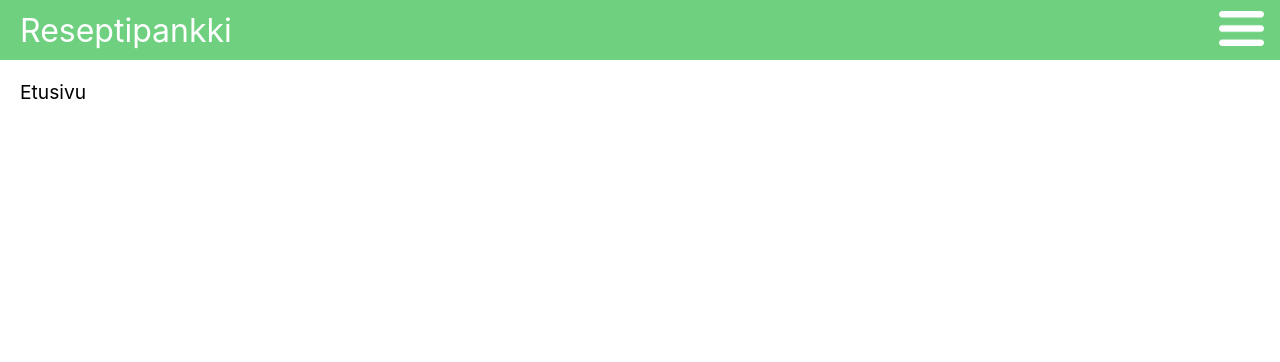
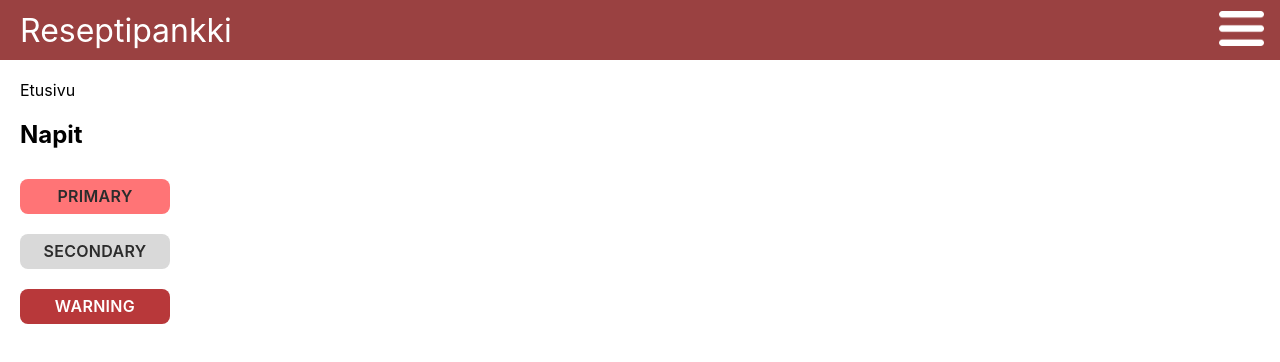
Before and after one commit to jamktiko/aanikeittokirja, a React (Create React App) app in the folder reseptipankki/: page / in a window 1280 px wide. Shown: the top 362 px of the page. Built offline with nearby package versions, Linux system fonts and the light colour scheme.

Commit message:
värejä ja button-komponentti

```diff
--- /dev/null
+++ b/reseptipankki/src/components/Button.js
@@ -0,0 +1,23 @@
+import React from 'react';
+import PropTypes from 'prop-types';
+import '../styles/Button.css';
+
+/*
+Kaikki sovelluksen napit luodaan tällä komponentilla, jotta niistä
+tulee yhtenmukaiset. Color määritää napin värit (vaihtoehdot ovat
+primary, secondary ja warning), text määrittää mitä napissa lukee.
+*/
+const Button = ({ color, text }) => {
+  // Koska napilla on kaksi css-luokkaa, ne syötetään siihen näin.
+  const classes = `buttonClass ${color}`;
+
+  return <button className={classes}>{text}</button>;
+};
+
+// Parametrien tyypitykset.
+Button.propTypes = {
+  color: PropTypes.oneOf(['primary', 'secondary', 'warning']),
+  text: PropTypes.any,
+};
+
+export default Button;
--- a/reseptipankki/src/components/FrontPage.js
+++ b/reseptipankki/src/components/FrontPage.js
@@ -1,4 +1,5 @@
 import React from 'react';
+import Button from './Button';
 
 /*
 Etusivun komponentti. Sisältää tervehdyksen käyttäjälle,
@@ -8,7 +9,15 @@ suositeltujen reseptien listan.
 const FrontPage = () => {
   return (
     <div>
-      <p>Etusivu</p>
+      Etusivu
+      <div>
+        <h2>Napit</h2>
+        <Button color="primary" text="primary" />
+        <br />
+        <Button color="secondary" text="secondary" />
+        <br />
+        <Button color="warning" text="warning" />
+      </div>
     </div>
   );
 };
--- a/reseptipankki/src/index.css
+++ b/reseptipankki/src/index.css
@@ -37,7 +37,7 @@ Sovelluksen pääväri. Kun tämän classin laittaa kaikkiin niihin elementteihi
 taustaväri on tämä väri, niitä kaikkia voidaan muuttaa vaihtamalla vain tätä.
 */
 .backgroundMainColor {
-  background-color: rgb(111, 209, 128);
+  background-color: #9a4141;
 }
 
 p,
--- /dev/null
+++ b/reseptipankki/src/styles/Button.css
@@ -0,0 +1,50 @@
+.buttonClass {
+  margin: 10px 0px 10px 0px;
+  font-size: 1em;
+  width: 30%;
+  height: 35px;
+  max-width: 150px;
+  text-transform: uppercase;
+  letter-spacing: 0.02em;
+  font-weight: 600;
+  font-family: -apple-system, BlinkMacSystemFont, 'Segoe UI', 'Roboto', 'Oxygen',
+    'Ubuntu', 'Cantarell', 'Fira Sans', 'Droid Sans', 'Helvetica Neue',
+    sans-serif;
+  -webkit-font-smoothing: antialiased;
+  -moz-osx-font-smoothing: grayscale;
+  border-radius: 8px;
+  border: none;
+  cursor: pointer;
+  color: rgb(44, 44, 44);
+}
+
+.primary {
+  background-color: #ff7476;
+}
+
+.primary:hover,
+.primary:active {
+  background-color: #e26567;
+  transition: 0.5s;
+}
+
+.secondary {
+  background-color: #d9d9d9;
+}
+
+.secondary:hover,
+.secondary:active {
+  background-color: #bebebe;
+  transition: 0.5s;
+}
+
+.warning {
+  background-color: #b8383a;
+  color: white;
+}
+
+.warning:hover,
+.warning:active {
+  background-color: #962c2e;
+  transition: 0.5s;
+}
```
